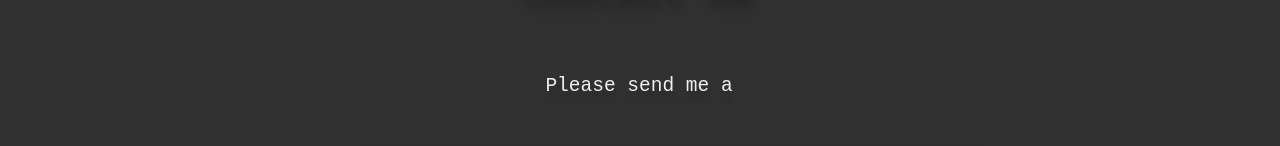
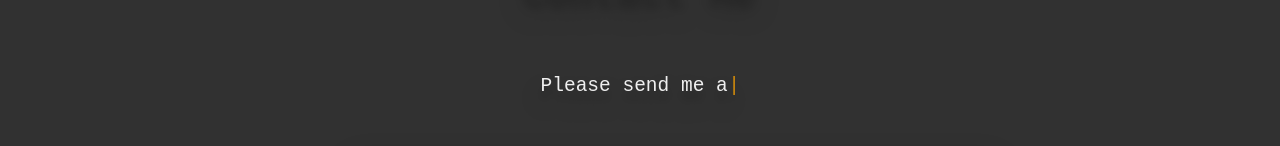
Before and after one commit to shinymcshine09/my-website, a React (Create React App) app: page /contact in a window 1280 px wide. Shown: the part 151-297 px from the top of the page. Built offline with nearby package versions, Linux system fonts and the light colour scheme; the HTML template or start-up script is replaced by a standard one.

Commit message:
centered image on homepage and fixed flickering

```diff
--- a/src/App.css
+++ b/src/App.css
@@ -1,6 +1,4 @@
 * {
   font-family: monospace;
   color:rgb(239, 239, 239);
-  backface-visibility: hidden;
-  -webkit-backface-visibility: hidden;
 }
--- a/src/components/AboutPage.js
+++ b/src/components/AboutPage.js
@@ -65,13 +65,13 @@ const AboutPage = () => {
             </div>
             <Body ref={ref} inView={inView}>
                 <p>
-                    I am an Open University student currently studying Computer Science looking to
+                    I am an Open University student currently studying Computer Science part time looking to
                     get a job as a Web Developer. I am looking for a Junior position to help me grow
                     my skills as a developer through learning from others.
                 </p>
                 <br/>
                 <p>
-                    When not studying for University I code a lot, as it has
+                    When not studying for University, I code a lot as it has
                     become sort of a hobby for me. One of the things I
                     have been coding is this website, amongst other things. This is to showcase some of the
                     skills I have already but also hope to build on in future Jobs.
--- a/src/components/ContactPage.js
+++ b/src/components/ContactPage.js
@@ -8,6 +8,8 @@ import Heading from "./styledcomponents/HeadingStyle";
 import FadeUp from "./styledcomponents/FadeUp";
 import FadeIn from "./styledcomponents/FadeIn";
 import TypewriterEffect from "./javaeffects/TypewriterEffect";
+
+import Caret from "./javaeffects/Caret";
 
 
 function FormInput({Label, UserInput, InputContainer, Input, UserMessage}) {
@@ -101,6 +103,8 @@ export default function ContactPage() {
     `
 
     const Typing = styled.div`
+        display: flex;
+        justify-content: center;
         font-size: 1.5rem;
         text-shadow: rgba(0, 0, 0, 0.25) 0px 14px 28px, rgba(0, 0, 0, 0.22) 0px 10px 10px;
         padding-top: 1rem;
@@ -210,6 +214,7 @@ export default function ContactPage() {
                                 ContainerStyle={Container}
                                 isFormSent={isFormSent}
                             />
+                            <Caret />
                         </Typing>
                         <br/>
                         <FormContainer ref={ref} inView={inView}>
--- a/src/components/HomePage.js
+++ b/src/components/HomePage.js
@@ -2,10 +2,9 @@ import React, { useState } from "react";
 import styled, { keyframes, css } from 'styled-components';
 
 import portrait from '../images/portraitwithbkgr.png';
-import HomeBackground from "../images/codingbackground.jpg"
 
 import FadeIn from "./styledcomponents/FadeIn";
-import FadeUpAtAngle from "./styledcomponents/FadeUpAtAngle";
+import FadeUp from "./styledcomponents/FadeUp";
 
 const ManageName = ({NameHeading}) => {
     const [ isHoveringName, setIsHoveringName ] = useState(false);
@@ -82,16 +81,19 @@ const ManageGreeting = ({Typing}) => {
      */
     const changeGreeting = () => {
         let currentHour = new Date().getHours();
-        if (greetings.indexOf(currentGreeting) === 0 && currentHour < 12 && currentHour >= 0) {
+        if (greetings.indexOf(currentGreeting) === 0
+            && currentHour < 12 && currentHour >= 0) {
             setCurrentGreeting(greetings[1])
         }
-        else if (greetings.indexOf(currentGreeting) === 0 && currentHour < 18 && currentHour > 11) {
+        else if (greetings.indexOf(currentGreeting) === 0
+                && currentHour < 18 && currentHour > 11) {
             setCurrentGreeting(greetings[2])
         }
         else if (greetings.indexOf(currentGreeting) === 0) {
             setCurrentGreeting(greetings[3])
         }
-        else if (greetings.indexOf(currentGreeting) > 0 && greetings.indexOf(currentGreeting) < 4) {
+        else if (greetings.indexOf(currentGreeting) > 0
+                && greetings.indexOf(currentGreeting) < 4) {
             setCurrentGreeting(greetings[4])
         }
         else if (greetings.indexOf(currentGreeting) + 1 < greetings.length) {
@@ -103,7 +105,11 @@ const ManageGreeting = ({Typing}) => {
     };
 
     return (
-        <Typing key={currentGreeting} length={currentGreeting.length} onAnimationEnd={changeGreeting}>
+        <Typing
+            key={currentGreeting}
+            length={currentGreeting.length}
+            onAnimationEnd={changeGreeting}
+        >
             <text> {currentGreeting} </text>
         </Typing>
     )
@@ -184,24 +190,25 @@ const HomePage = () => {
         }
     `
 
+    const PortraitCC = styled.div`
+        width: 100%;
+
+
+    `
+
     const PortraitContainer = styled.div`
         opacity: 0;
-        animation: ${FadeUpAtAngle} 2s linear forwards;
+        animation: ${FadeUp} 2s linear forwards;
         width: fit-content;
+        margin-left: 35%;
+        margin-top: -10%;
         height: fit-content;
-        float: right;
-        @media screen and (max-width: 600px) and (orientation:portrait){
-
-        }
     `
 
     const Portrait = styled.img`
-        float: right;
-        margin-top: -150px;
-        margin-right: 100px;
         filter: saturate(30%);
         @media screen and (max-width: 735px) and (orientation:portrait){
-            margin-top: -100px;
+            /* margin-top: -100px; */
             width: 250px;
         }
     `
@@ -230,12 +237,14 @@ const HomePage = () => {
                 <ManageName NameHeading={NameHeading} />
                 <ManageTitle Title={SubTitle} />
             </MainHeadingContainer>
+            <PortraitCC>
                 <PortraitContainer>
                     <Portrait src={portrait} alt='me'></Portrait>
                         <TypingContainer>
                             <ManageGreeting Typing={Typing}/>
                         </TypingContainer>
                 </PortraitContainer>
+            </PortraitCC>
         </Body>
     )
 }
--- a/src/components/ProjectPage.js
+++ b/src/components/ProjectPage.js
@@ -38,6 +38,13 @@ const ProjectsPage = () => {
         }
     `
 
+    const ImageContainer = styled.div`
+        margin: 1rem;
+        &#kid {
+            margin: 2rem;
+        }
+    `
+
     const Image = styled.img`
         width: 100%;
         height: 100%;
@@ -70,18 +77,10 @@ const ProjectsPage = () => {
         }
     `
 
-    const ImageContainer = styled.div`
-        margin: 1rem;
-        &#kid {
-            margin: 2rem;
-        }
-    `
-
     const Links = styled.a`
         opacity: 0;
         text-decoration: none;
         @media screen and (max-width: 569px) and (orientation:portrait){
-            /* flex: 40%; */
             max-width: 95%;
         }
         ${p => p.inView && location.pathname === '/' && css`
--- /dev/null
+++ b/src/components/javaeffects/Caret.js
@@ -0,0 +1,22 @@
+import React from "react";
+import styled, { keyframes } from "styled-components";
+
+export default function Caret() {
+    const CaretAnimation = keyframes`
+        0% {
+            opacity: 0;
+        }
+        100% {
+            opacity: 1;
+        }
+    `
+
+    const CaretStyle = styled.text`
+        color: orange;
+        animation: ${CaretAnimation} 1s infinite;
+    `
+
+    return (
+        <CaretStyle>|</CaretStyle>
+    )
+}
--- a/src/components/javaeffects/TypewriterEffect.js
+++ b/src/components/javaeffects/TypewriterEffect.js
@@ -1,5 +1,4 @@
 import React, { useState, useEffect } from "react";
-import styled, { keyframes } from "styled-components";
 
 export default function TypewriterEffect({Greetings, SecondGreetings, ContainerStyle, isFormSent}) {
     const [ greetings, setGreetings ] = useState(Greetings);
@@ -42,28 +41,11 @@ export default function TypewriterEffect({Greetings, SecondGreetings, ContainerS
         }
     })
 
-    const CaretAnimation = keyframes`
-        0% {
-            border-right-color: transparent;
-        }
-        100% {
-            border-right-color: orange;
-        }
-    `
-
-    const CaretStyle = styled.div`
-        &::after {
-            content: " ";
-            border-right: 2px solid orange;
-            animation: ${CaretAnimation} 1s ease-in-out infinite;
-        }
-    `
-
     return (
         <ContainerStyle>
-            <CaretStyle>
+            <div>
                 <text>{output}</text>
-            </CaretStyle>
+            </div>
         </ContainerStyle>
     )
 }
--- a/src/components/styledcomponents/FadeUp.js
+++ b/src/components/styledcomponents/FadeUp.js
@@ -1,9 +1,13 @@
 import { keyframes } from "styled-components";
 
 const FadeUp = keyframes`
-    0% { opacity: 0;
-         transform: translateY(50%); }
-    100% { opacity: 1; }
+    0% {
+        opacity: 0;
+        -webkit-transform: translateY(50%);
+    }
+    100% {
+        opacity: 1;
+    }
 `
 
 export default FadeUp;
--- a/src/components/styledcomponents/FadeUpAtAngle.js
+++ /dev/null
@@ -1,11 +0,0 @@
-import { keyframes } from "styled-components";
-
-const FadeUpAtAngle = keyframes`
-    0% { opacity: 0;
-         /* -webkit-transform: rotate(2deg); */
-         -webkit-transform: translateY(50%); }
-    100% { opacity: 1; }
-           /* -webkit-transform: rotate(2deg); */
-`
-
-export default FadeUpAtAngle;
```
Also changed, not shown: src/images/IMG_1337.jpeg (deleted), src/images/portraitnobkgr.png (deleted). Lines whose indentation alone changed are shown as unchanged.
